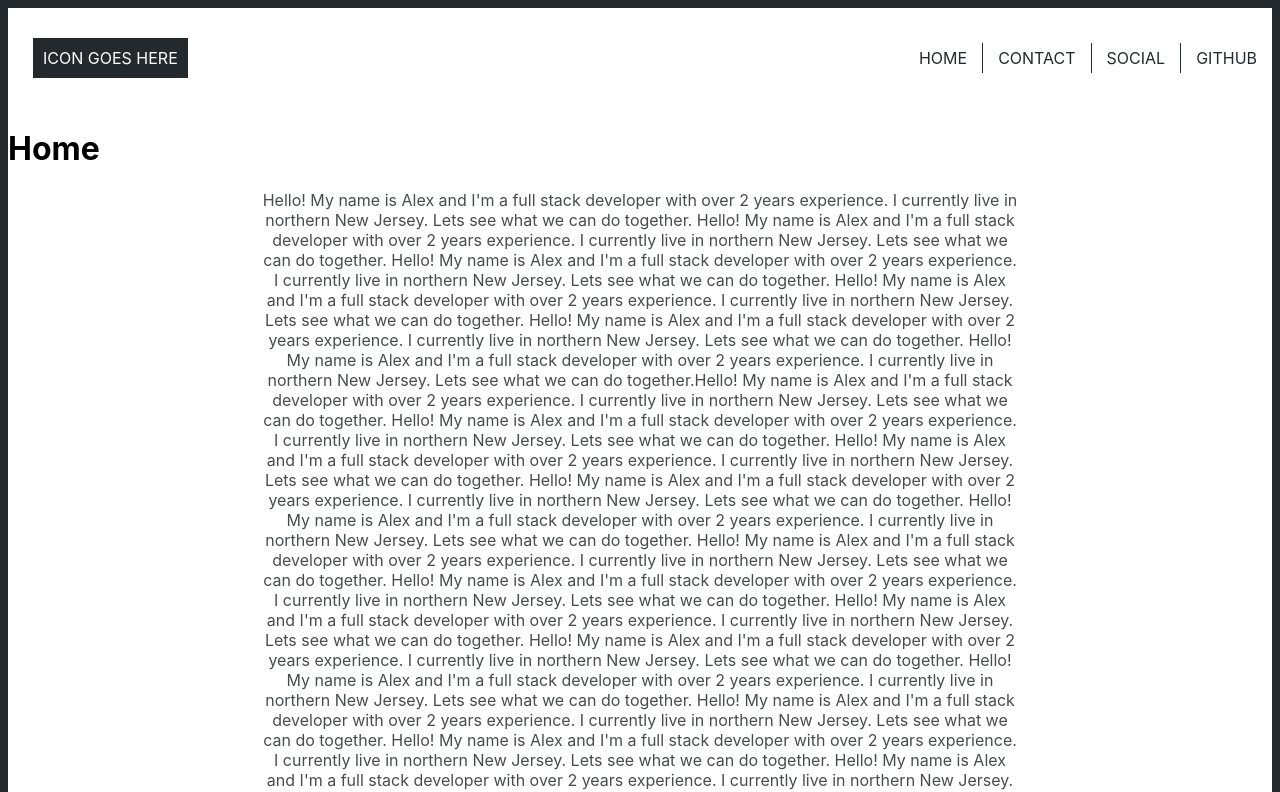
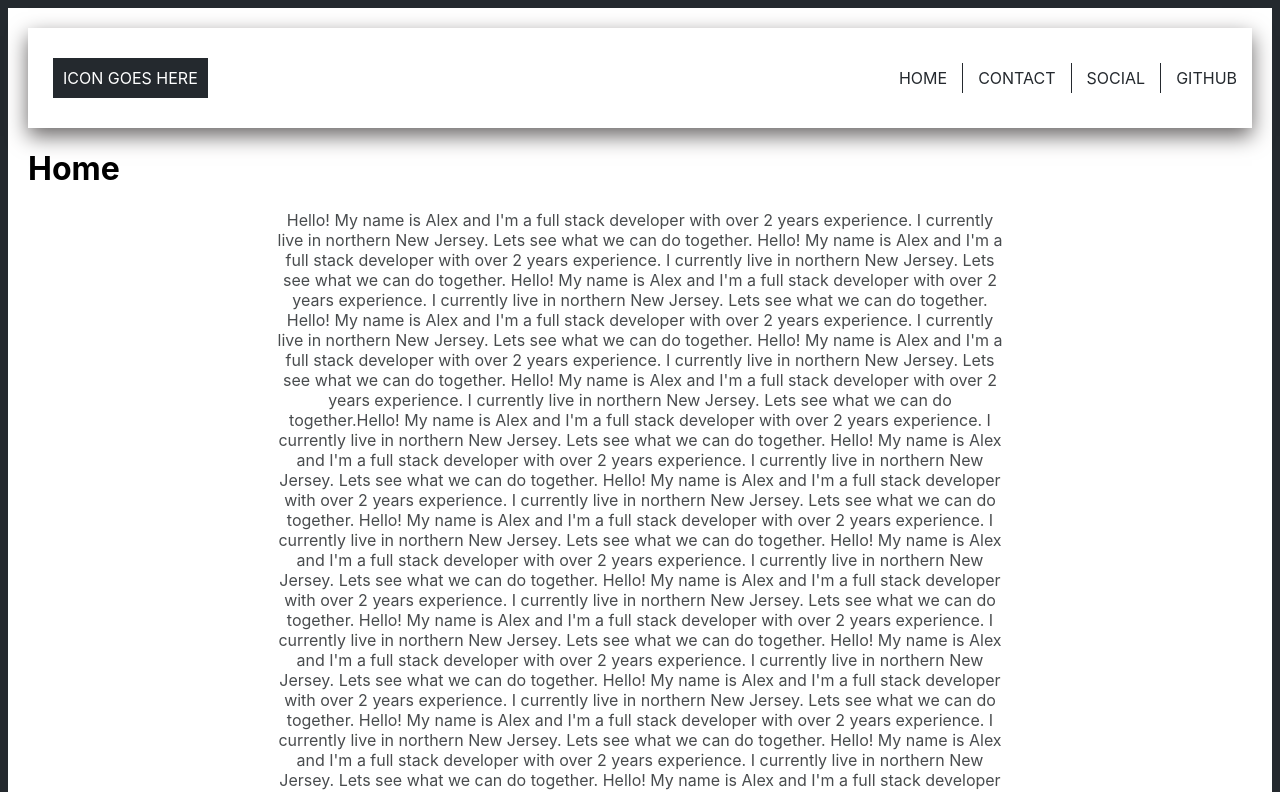
Before and after one commit to evangeloua/Website, a React (Create React App) app: page /#/ in a window 1280 px wide. Shown: the top 792 px of the page. Built offline with nearby package versions, Linux system fonts and the light colour scheme.

Commit message:
made navbar float

```diff
--- a/src/App.css
+++ b/src/App.css
@@ -1,14 +1,20 @@
 .AppBody {
-    height: calc(100vh - 116px);
+    height: calc(100vh - 136px);
+}
+
+.marg {
+    margin-left: 20px;
+    margin-right: 20px;
 }
 
 .header {
     height: 100px;
+    margin: 20px 20px 0 20px;
     display: flex;
     align-items: center;
     background-color: white;
+    box-shadow: 0 8px 20px 0 #696666;
 }
-
 .headerIcon {
     display: flex;
     width: 50%;
--- a/src/App.js
+++ b/src/App.js
@@ -21,7 +21,7 @@ class App extends Component {
                             <a className="github" target="_blank" href="https://github.com/evangeloua">GitHub</a>
                         </div>
                     </div>
-                    <div>
+                    <div className="marg">
                         <Route exact path="/" component={HomeMain}/>
                         <Route path="/home" component={HomeMain}/>
                         <Route path="/contact" component={ContactMain}/>
```
